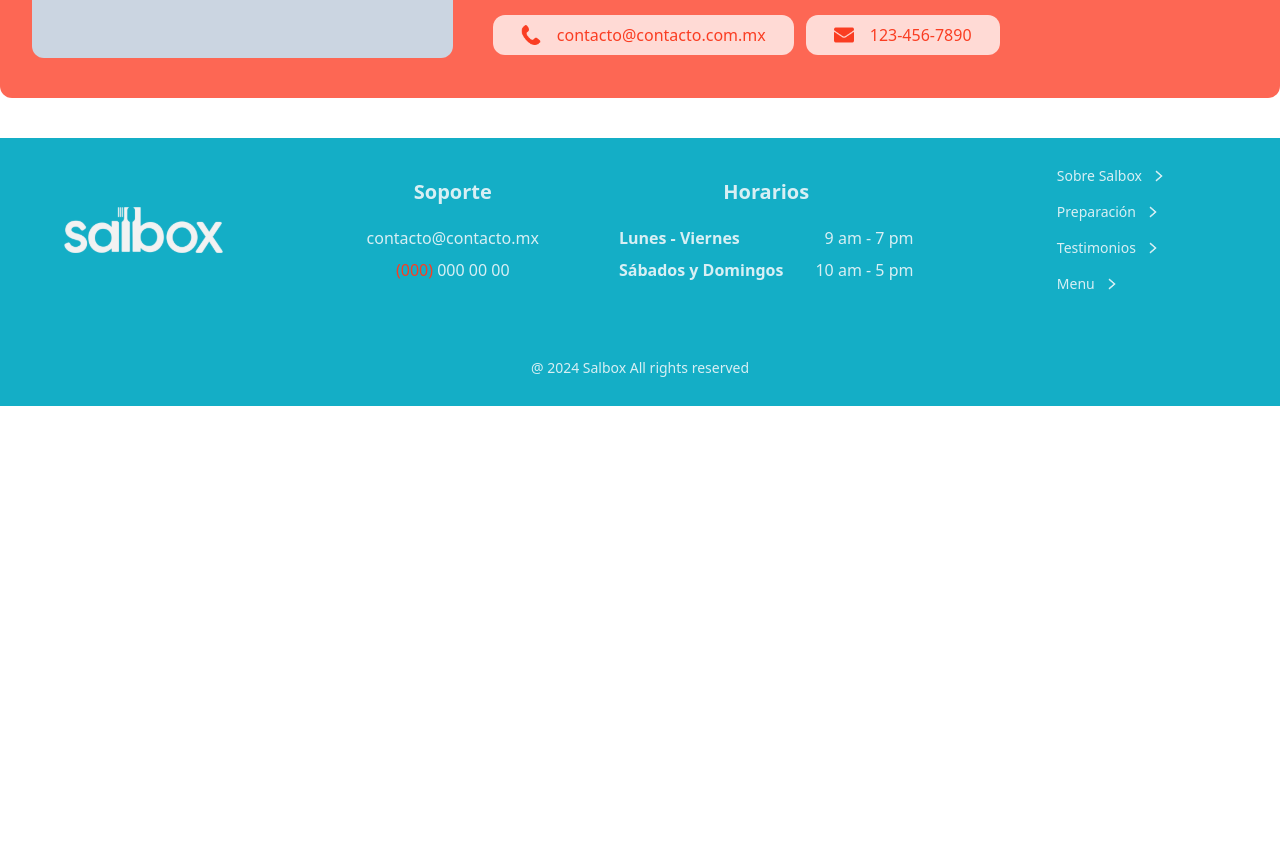
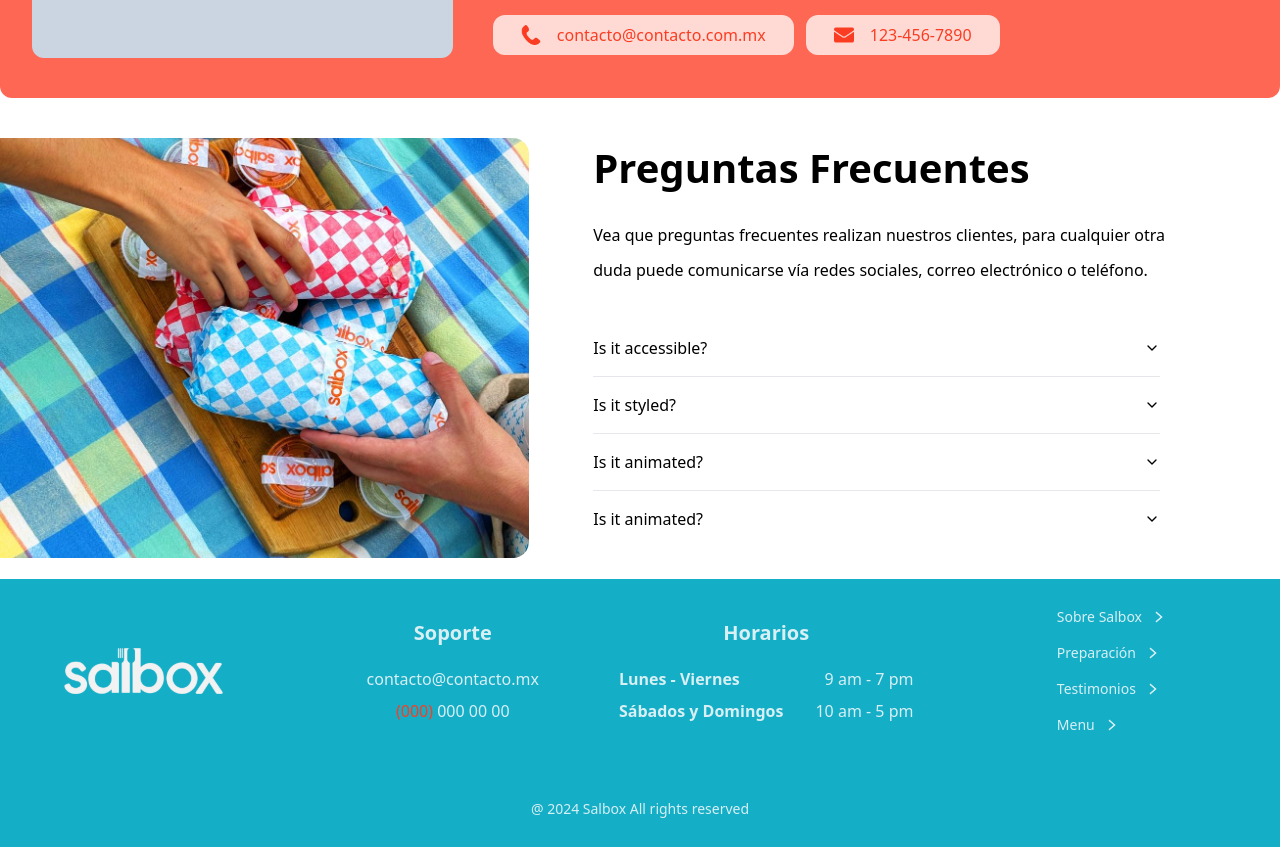
Before and after one commit to SS-DEVSS/Salbox, a React (Vite) app in the folder salbox-landing/: page / in a window 1280 px wide. Shown: the part 8360-9207 px from the top of the page. Before the commit the page ends 8766 px from the top, so only its background shows below. Built offline with nearby package versions, Linux system fonts and the light colour scheme.

Commit message:
section done

```diff
--- a/salbox-landing/package.json
+++ b/salbox-landing/package.json
@@ -10,6 +10,7 @@
     "preview": "vite preview"
   },
   "dependencies": {
+    "@radix-ui/react-accordion": "^1.2.1",
     "@tabler/icons-react": "^3.18.0",
     "class-variance-authority": "^0.7.0",
     "clsx": "^2.1.1",
--- a/salbox-landing/src/App.tsx
+++ b/salbox-landing/src/App.tsx
@@ -4,6 +4,7 @@ import AboutUs from "./modules/AboutUs";
 import { Benefits } from "./modules/Benefits";
 import ContactInfo from "./modules/ContactInfo";
 import DeliveryTimeline from "./modules/DeliveryTimeline";
+import Faq from "./modules/Faq";
 import FollowSalbox from "./modules/FollowSalbox";
 import Hero from "./modules/Hero";
 import QualityWarranty from "./modules/QualityWarranty";
@@ -36,6 +37,7 @@ function App() {
       />
       <FollowSalbox />
       <ContactInfo />
+      <Faq />
     </PlatinumLayout>
   );
 }
--- /dev/null
+++ b/salbox-landing/src/components/ui/accordion.tsx
@@ -0,0 +1,59 @@
+import * as React from "react";
+import * as AccordionPrimitive from "@radix-ui/react-accordion";
+import { ChevronDown } from "lucide-react";
+
+import { cn } from "../../lib/utils";
+
+const Accordion = AccordionPrimitive.Root;
+
+const AccordionItem = React.forwardRef<
+  React.ElementRef<typeof AccordionPrimitive.Item>,
+  React.ComponentPropsWithoutRef<typeof AccordionPrimitive.Item>
+>(({ className, ...props }, ref) => (
+  <AccordionPrimitive.Item
+    ref={ref}
+    className={cn(
+      "px-4 data-[state=open]:rounded-xl data-[state=open]:border data-[state=open]:border-scarlet-400",
+      className
+    )}
+    {...props}
+  />
+));
+AccordionItem.displayName = "AccordionItem";
+
+const AccordionTrigger = React.forwardRef<
+  React.ElementRef<typeof AccordionPrimitive.Trigger>,
+  React.ComponentPropsWithoutRef<typeof AccordionPrimitive.Trigger>
+>(({ className, children, ...props }, ref) => (
+  <AccordionPrimitive.Header className="flex">
+    <AccordionPrimitive.Trigger
+      ref={ref}
+      className={cn(
+        "flex flex-1 items-center justify-between py-4 font-medium transition-all hover:underline data-[state=open]:text-scarlet-400 [&[data-state=open]>svg]:rotate-180",
+        className
+      )}
+      {...props}
+    >
+      {children}
+      <ChevronDown className="h-4 w-4 shrink-0 transition-transform duration-200" />
+    </AccordionPrimitive.Trigger>
+  </AccordionPrimitive.Header>
+));
+AccordionTrigger.displayName = AccordionPrimitive.Trigger.displayName;
+
+const AccordionContent = React.forwardRef<
+  React.ElementRef<typeof AccordionPrimitive.Content>,
+  React.ComponentPropsWithoutRef<typeof AccordionPrimitive.Content>
+>(({ className, children, ...props }, ref) => (
+  <AccordionPrimitive.Content
+    ref={ref}
+    className="overflow-hidden text-sm transition-all data-[state=closed]:animate-accordion-up data-[state=open]:animate-accordion-down"
+    {...props}
+  >
+    <div className={cn("pb-4 pt-0", className)}>{children}</div>
+  </AccordionPrimitive.Content>
+));
+
+AccordionContent.displayName = AccordionPrimitive.Content.displayName;
+
+export { Accordion, AccordionItem, AccordionTrigger, AccordionContent };
--- /dev/null
+++ b/salbox-landing/src/modules/Faq.tsx
@@ -0,0 +1,65 @@
+import AboutUsImg from "../assets/images/AboutUs.jpg";
+
+import {
+  Accordion,
+  AccordionContent,
+  AccordionItem,
+  AccordionTrigger,
+} from "../components/ui/accordion";
+
+const Faq = () => {
+  return (
+    <div className="flex flex-col lg:flex-row md:gap-6 lg:pr-20">
+      <img
+        src={AboutUsImg}
+        className="hidden lg:block rounded-r-2xl object-cover w-[45%] max-h-[420px]"
+        alt="salbox about us"
+      />
+      <section className="basis-[55%]">
+        <h2 className="text-center lg:text-start ml-4 text-[28px] md:text-[40px] font-bold px-6">
+          Preguntas Frecuentes
+        </h2>
+        <p className="text-center lg:text-start ml-4 mt-5 md:w-full mx-auto text-sm md:text-base leading-8 md:leading-[35px] mb-8 px-6">
+          Vea que preguntas frecuentes realizan nuestros clientes, para
+          cualquier otra duda puede comunicarse vía redes sociales, correo
+          electrónico o teléfono.
+        </p>
+
+        <Accordion type="single" collapsible className="w-full px-6 mb-8">
+          <AccordionItem value="item-1">
+            <AccordionTrigger>Is it accessible?</AccordionTrigger>
+            <AccordionContent>
+              Yes. It adheres to the WAI-ARIA design pattern.
+            </AccordionContent>
+          </AccordionItem>
+          <hr className="mx-4" />
+          <AccordionItem value="item-2">
+            <AccordionTrigger>Is it styled?</AccordionTrigger>
+            <AccordionContent>
+              Yes. It comes with default styles that matches the other
+              components&apos; aesthetic.
+            </AccordionContent>
+          </AccordionItem>
+          <hr className="mx-4" />
+          <AccordionItem value="item-3">
+            <AccordionTrigger>Is it animated?</AccordionTrigger>
+            <AccordionContent>
+              Yes. It&apos;s animated by default, but you can disable it if you
+              prefer.
+            </AccordionContent>
+          </AccordionItem>
+          <hr className="mx-4" />
+          <AccordionItem value="item-4">
+            <AccordionTrigger>Is it animated?</AccordionTrigger>
+            <AccordionContent>
+              Yes. It&apos;s animated by default, but you can disable it if you
+              prefer.
+            </AccordionContent>
+          </AccordionItem>
+        </Accordion>
+      </section>
+    </div>
+  );
+};
+
+export default Faq;
--- a/salbox-landing/tailwind.config.js
+++ b/salbox-landing/tailwind.config.js
@@ -1,5 +1,6 @@
 /** @type {import('tailwindcss').Config} */
 module.exports = {
+    darkMode: ["class"],
     content: [
     "./pages/**/*.{ts,tsx}",
     "./components/**/*.{ts,tsx}",
@@ -10,88 +11,113 @@ module.exports = {
   	extend: {
   		colors: {
   			scarlet: {
-          100: "#FFDAD5",
-          200: "#FFB5AB",
-          300: "#FF8E80",
-          400: "#FD6754",
-          500: "#FA3D22",
+  				'100': '#FFDAD5',
+  				'200': '#FFB5AB',
+  				'300': '#FF8E80',
+  				'400': '#FD6754',
+  				'500': '#FA3D22'
   			},
   			moonstone: {
-          100: "#D8EFF4",
-          200: "#B0DEE9",
-          300: "#86CEDD",
-          400: "#58BED2",
-          500: "#14AEC6",
+  				'100': '#D8EFF4',
+  				'200': '#B0DEE9',
+  				'300': '#86CEDD',
+  				'400': '#58BED2',
+  				'500': '#14AEC6'
   			},
-        white_smoke: "#F2F2F2",
+  			white_smoke: '#F2F2F2'
   		},
   		container: {
-        center: true,
-        padding: "2rem",
+  			center: 'true',
+  			padding: '2rem',
   			screens: {
-          "2xl": "1400px",
+  				'2xl': '1400px'
   			},
-        border: "hsl(var(--border))",
-        input: "hsl(var(--input))",
-        ring: "hsl(var(--ring))",
-        background: "hsl(var(--background))",
-        foreground: "hsl(var(--foreground))",
+  			border: 'hsl(var(--border))',
+  			input: 'hsl(var(--input))',
+  			ring: 'hsl(var(--ring))',
+  			background: 'hsl(var(--background))',
+  			foreground: 'hsl(var(--foreground))',
   			primary: {
-          DEFAULT: "hsl(var(--primary))",
-          foreground: "hsl(var(--primary-foreground))",
+  				DEFAULT: 'hsl(var(--primary))',
+  				foreground: 'hsl(var(--primary-foreground))'
   			},
   			secondary: {
-          DEFAULT: "hsl(var(--secondary))",
-          foreground: "hsl(var(--secondary-foreground))",
+  				DEFAULT: 'hsl(var(--secondary))',
+  				foreground: 'hsl(var(--secondary-foreground))'
   			},
   			destructive: {
-          DEFAULT: "hsl(var(--destructive))",
-          foreground: "hsl(var(--destructive-foreground))",
+  				DEFAULT: 'hsl(var(--destructive))',
+  				foreground: 'hsl(var(--destructive-foreground))'
   			},
   			muted: {
-          DEFAULT: "hsl(var(--muted))",
-          foreground: "hsl(var(--muted-foreground))",
+  				DEFAULT: 'hsl(var(--muted))',
+  				foreground: 'hsl(var(--muted-foreground))'
   			},
   			accent: {
-          DEFAULT: "hsl(var(--accent))",
-          foreground: "hsl(var(--accent-foreground))",
+  				DEFAULT: 'hsl(var(--accent))',
+  				foreground: 'hsl(var(--accent-foreground))'
   			},
   			popover: {
-          DEFAULT: "hsl(var(--popover))",
-          foreground: "hsl(var(--popover-foreground))",
+  				DEFAULT: 'hsl(var(--popover))',
+  				foreground: 'hsl(var(--popover-foreground))'
   			},
   			card: {
-          DEFAULT: "hsl(var(--card))",
-          foreground: "hsl(var(--card-foreground))",
-        },
+  				DEFAULT: 'hsl(var(--card))',
+  				foreground: 'hsl(var(--card-foreground))'
+  			}
   		},
   		borderRadius: {
-        lg: "var(--radius)",
-        md: "calc(var(--radius) - 2px)",
-        sm: "calc(var(--radius) - 4px)",
+  			lg: 'var(--radius)',
+  			md: 'calc(var(--radius) - 2px)',
+  			sm: 'calc(var(--radius) - 4px)'
   		},
   		keyframes: {
-        "accordion-down": {
-          from: { height: "0" },
-          to: { height: "var(--radix-accordion-content-height)" },
+  			'accordion-down': {
+  				from: {
+  					height: '0'
   				},
-        "accordion-up": {
-          from: { height: "var(--radix-accordion-content-height)" },
-          to: { height: "0" },
+  				to: {
+  					height: 'var(--radix-accordion-content-height)'
+  				}
+  			},
+  			'accordion-up': {
+  				from: {
+  					height: 'var(--radix-accordion-content-height)'
+  				},
+  				to: {
+  					height: '0'
+  				}
   			},
   			scroll: {
   				to: {
-            transform: "translate(calc(-50% - 0.5rem))",
+  					transform: 'translate(calc(-50% - 0.5rem))'
+  				}
   			},
+  			'accordion-down': {
+  				from: {
+  					height: '0'
   				},
+  				to: {
+  					height: 'var(--radix-accordion-content-height)'
+  				}
+  			},
+  			'accordion-up': {
+  				from: {
+  					height: 'var(--radix-accordion-content-height)'
+  				},
+  				to: {
+  					height: '0'
+  				}
+  			}
   		},
   		animation: {
-        "accordion-down": "accordion-down 0.2s ease-out",
-        "accordion-up": "accordion-up 0.2s ease-out",
-        scroll:
-          "scroll var(--animation-duration, 40s) var(--animation-direction, forwards) linear infinite",
-      },
-    },
+  			'accordion-down': 'accordion-down 0.2s ease-out',
+  			'accordion-up': 'accordion-up 0.2s ease-out',
+  			scroll: 'scroll var(--animation-duration, 40s) var(--animation-direction, forwards) linear infinite',
+  			'accordion-down': 'accordion-down 0.2s ease-out',
+  			'accordion-up': 'accordion-up 0.2s ease-out'
+  		}
+  	}
   },
   plugins: [require("tailwindcss-animate")],
 };
```
Also changed, not shown: 1 other file (tests, documents, lock files or other folders). Lines whose indentation alone changed are shown as unchanged.
